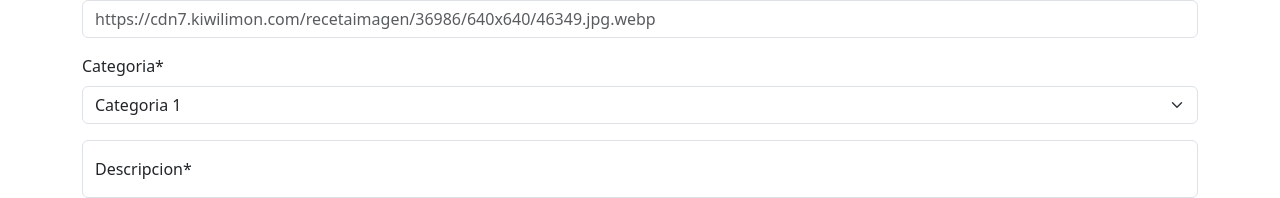
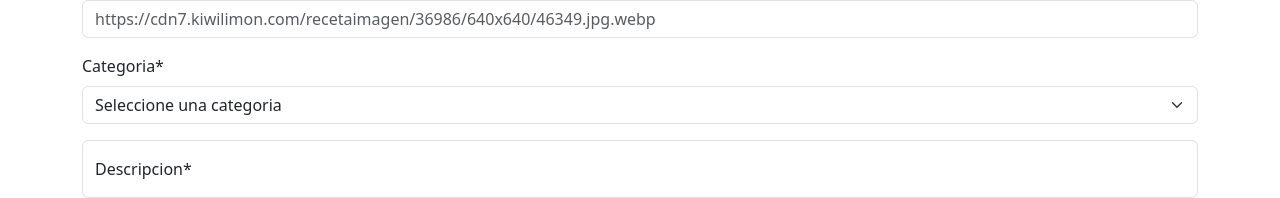
Before and after one commit to Fedreric/cafecito-fede-39i, a React (Vite) app: page /administrador/crear in a window 1280 px wide. Shown: the part 389-587 px from the top of the page. Built offline with nearby package versions, Linux system fonts and the light colour scheme; no server answers.

Commit message:
Se corrige la validacion del select

```diff
--- a/src/components/views/producto/CrearProducto.jsx
+++ b/src/components/views/producto/CrearProducto.jsx
@@ -88,11 +88,11 @@ const CrearProducto = () => {
               required: "Selecciona una categoria",
             })}
           >
-            <option>Categoria 1</option>
-            <option>Categoria 2</option>
-            <option>Categoria 3</option>
-            <option>Categoria 4</option>
-            <option>Categoria 5</option>
+            <option value=''>Seleccione una categoria</option>
+            <option value='salado'>Salado</option>
+            <option value='dulce'>Dulce</option>
+            <option value='bebida caliente'>Bebida caliente</option>
+            <option value='bebida fria'>Bebida fria</option>
           </Form.Select>
           <Form.Text className="text-danger fst-italic">
             {errors.categoria?.message}
```
